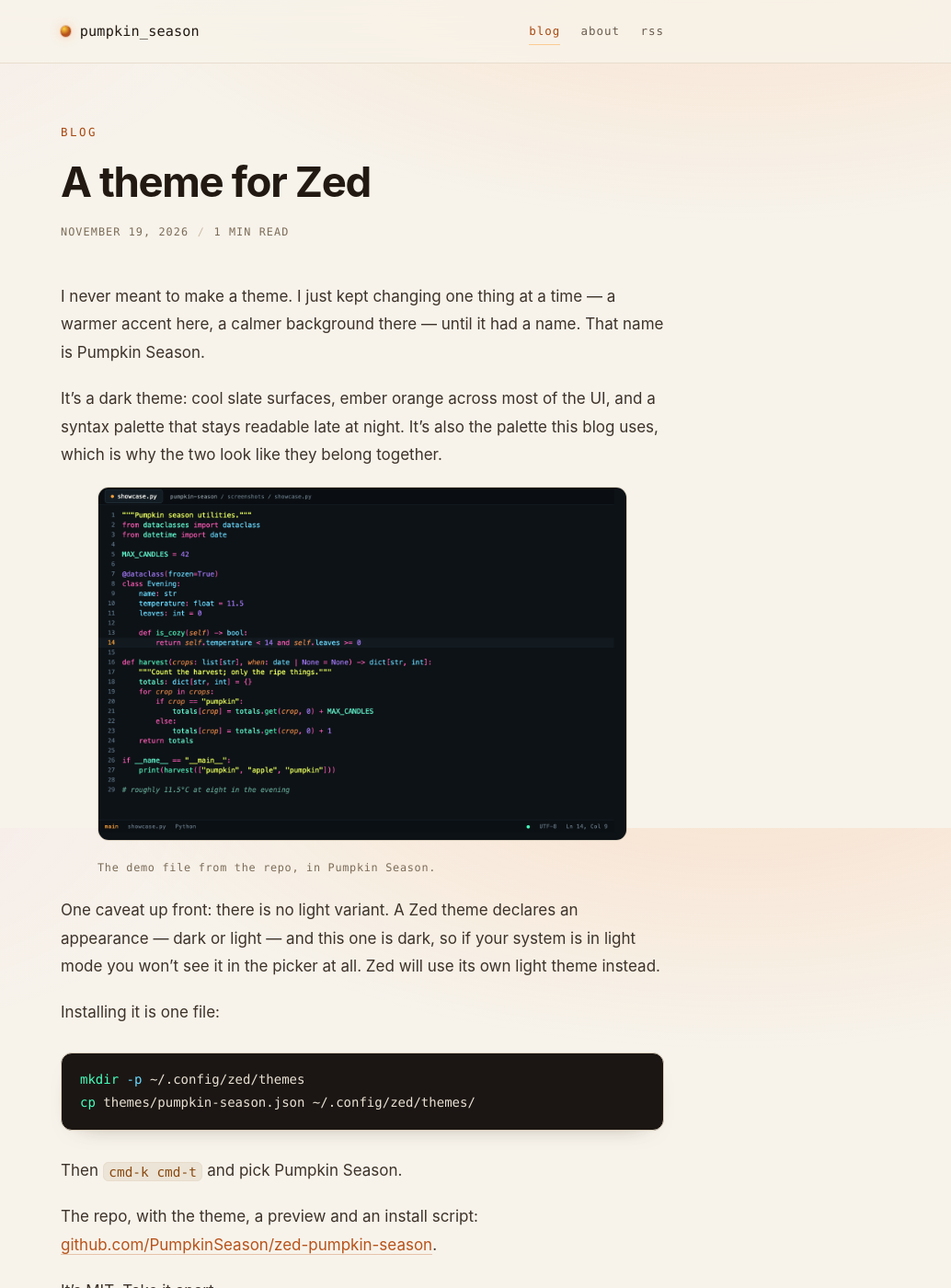
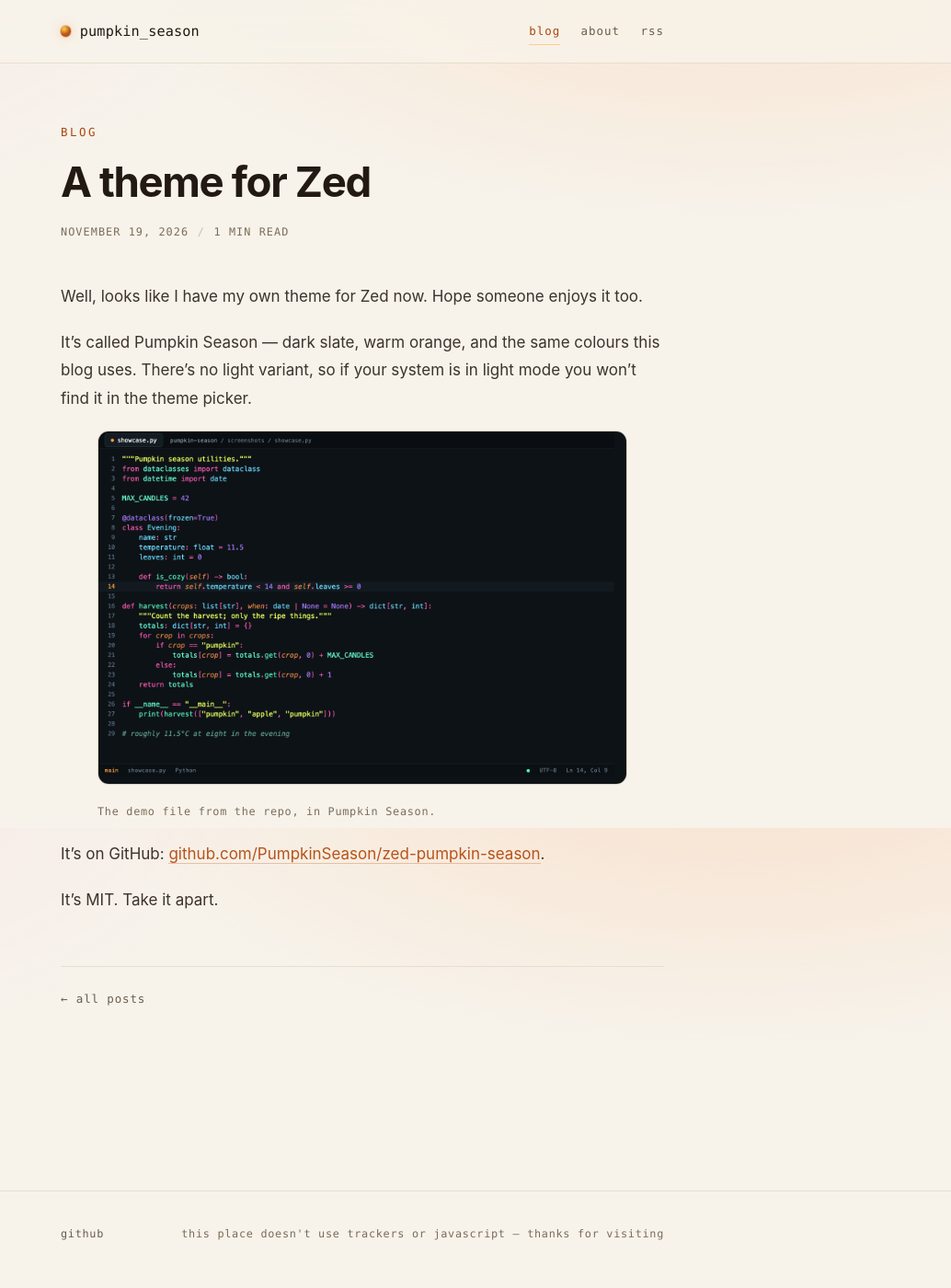
Before and after one commit to PumpkinSeason/my-blog, a Jekyll site: the page built from _posts/2026-11-19-a-theme-for-zed.md, in a window 1280 px wide and 1400 px high. Shown: the whole window at 92% size, without its empty margins (246-1280 px from the left). Built offline with Jekyll 4.4.1, drawn with Linux system fonts in a browser that asks for light colours.

Commit message:
post: rewrite the theme post

````diff
--- a/_posts/2026-11-19-a-theme-for-zed.md
+++ b/_posts/2026-11-19-a-theme-for-zed.md
@@ -1,36 +1,20 @@
 ---
 title: A theme for Zed
-description: I made a dark theme for my editor and put it on GitHub.
+description: I made a theme for Zed. Hope someone enjoys it too.
 ---
 
-I never meant to make a theme. I just kept changing one thing at a time — a
-warmer accent here, a calmer background there — until it had a name. That name
-is Pumpkin Season.
+Well, looks like I have my own theme for Zed now. Hope someone enjoys it too.
 
-It's a dark theme: cool slate surfaces, ember orange across most of the UI, and
-a syntax palette that stays readable late at night. It's also the palette this
-blog uses, which is why the two look like they belong together.
+It's called Pumpkin Season — dark slate, warm orange, and the same colours this
+blog uses. There's no light variant, so if your system is in light mode you
+won't find it in the theme picker.
 
 <figure>
   <img src="{{ '/assets/images/pumpkin-season-zed.png' | relative_url }}" alt="Pumpkin Season in Zed, showing Python with pink keywords, lime strings and mint functions" width="1500" height="1000" loading="lazy">
   <figcaption>The demo file from the repo, in Pumpkin Season.</figcaption>
 </figure>
 
-One caveat up front: there is no light variant. A Zed theme declares an
-appearance — dark or light — and this one is dark, so if your system is in light
-mode you won't see it in the picker at all. Zed will use its own light theme
-instead.
-
-Installing it is one file:
-
-```sh
-mkdir -p ~/.config/zed/themes
-cp themes/pumpkin-season.json ~/.config/zed/themes/
-```
-
-Then `cmd-k cmd-t` and pick Pumpkin Season.
-
-The repo, with the theme, a preview and an install script:
+It's on GitHub:
 [github.com/PumpkinSeason/zed-pumpkin-season](https://github.com/PumpkinSeason/zed-pumpkin-season).
 
 It's MIT. Take it apart.
````
